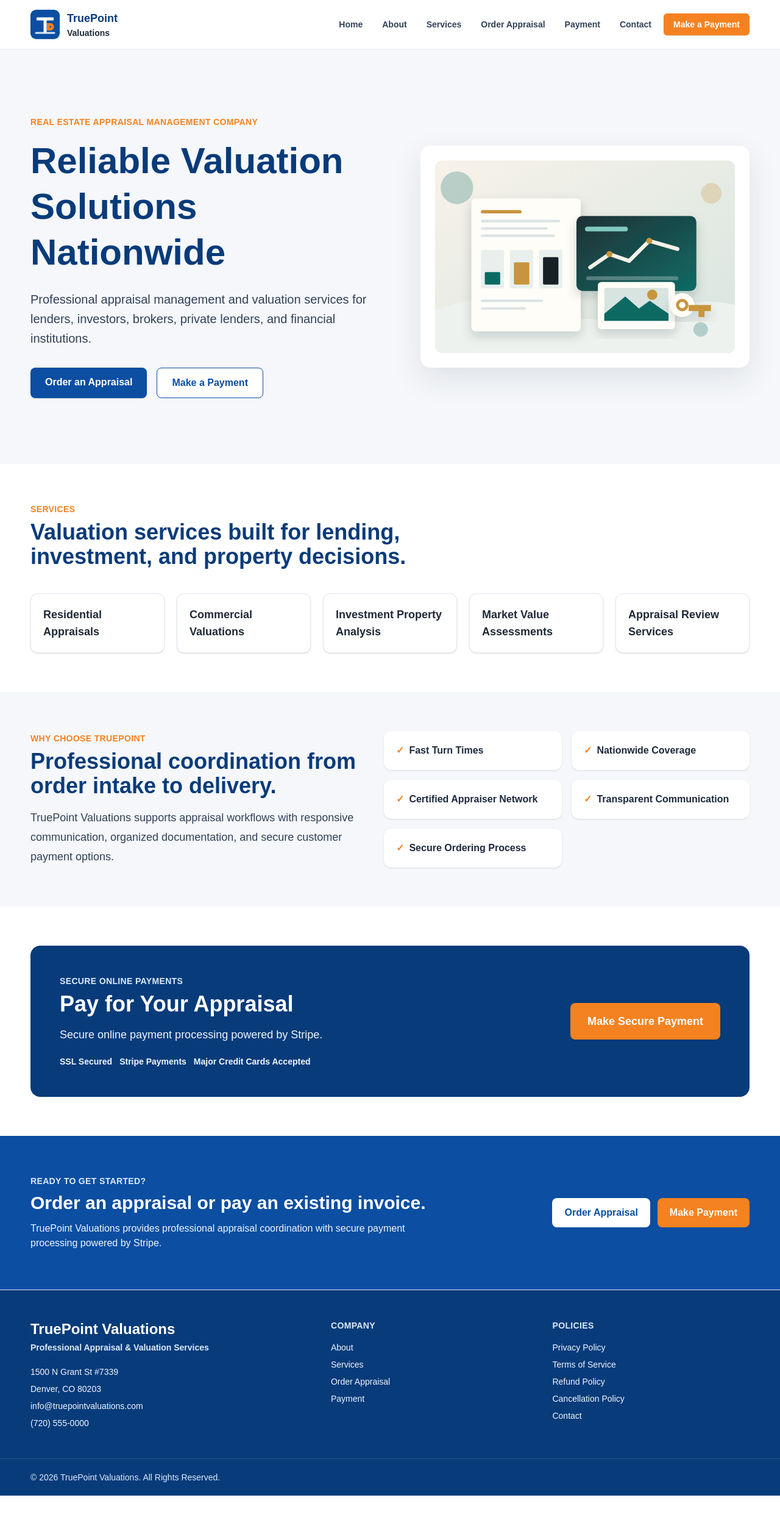
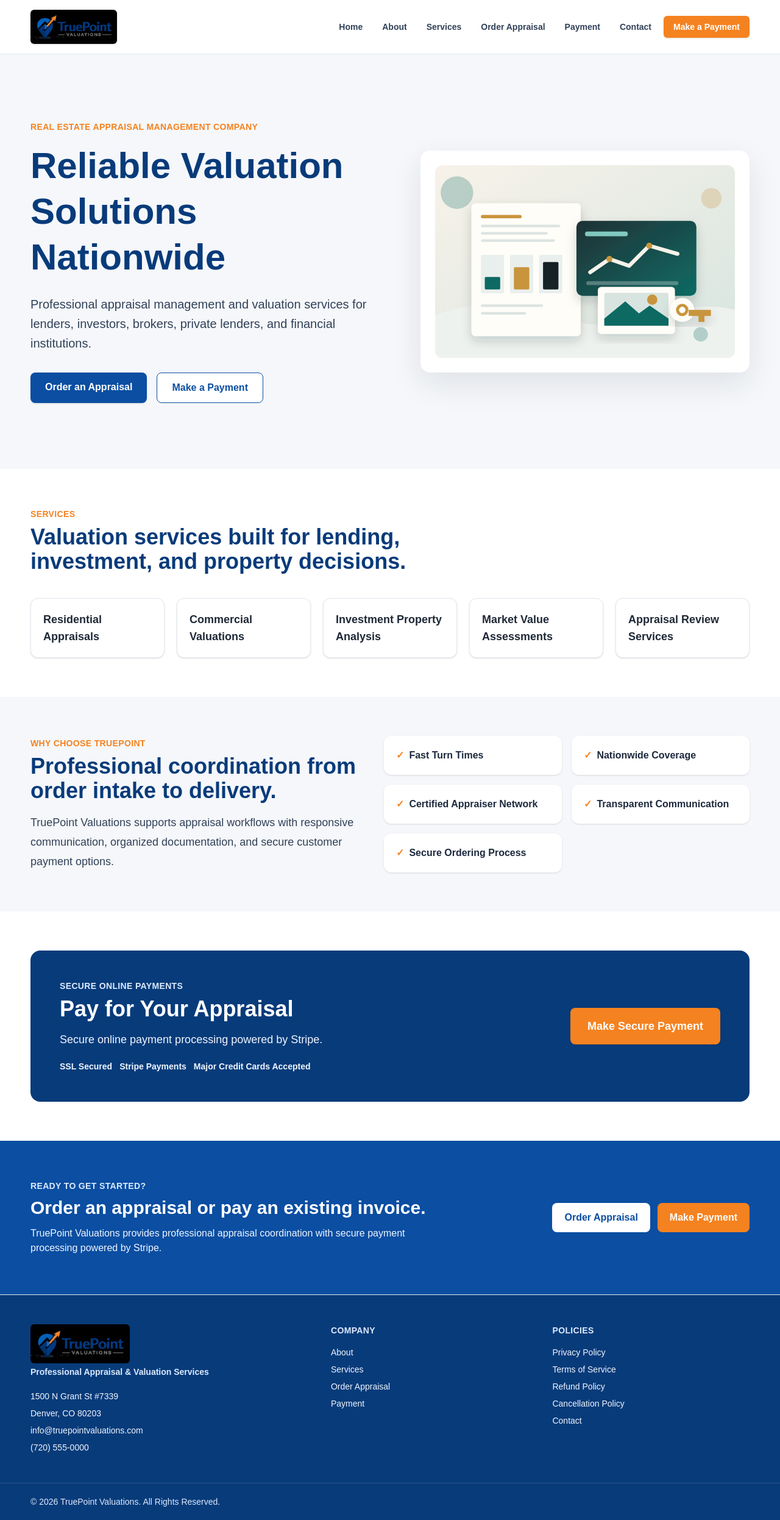
Before and after one commit to mconklin-boop/True-point-Valuations, a Next.js app: page / in a window 1280 px wide. Shown: the whole page at 61% size. Before the commit the page ends 2453 px from the top, so only its background shows below. Built offline with nearby package versions, Linux system fonts and the light colour scheme.

Commit message:
Use official TruePoint logo

```diff
--- a/components/Footer.tsx
+++ b/components/Footer.tsx
@@ -15,7 +15,11 @@ export function Footer() {
       <div className="container-shell grid gap-10 py-12 md:grid-cols-[1.4fr_1fr_1fr]">
         <div>
           <div>
-            <p className="text-2xl font-black text-white">TruePoint Valuations</p>
+            <img
+              src="/logo.jpg"
+              alt="TruePoint Valuations"
+              className="h-16 w-auto max-w-[300px] rounded-md object-contain"
+            />
             <p className="mt-1 text-sm font-semibold text-blue-100">Professional Appraisal & Valuation Services</p>
           </div>
           <div className="mt-5 space-y-2 text-sm text-blue-50">
--- a/components/Logo.tsx
+++ b/components/Logo.tsx
@@ -2,12 +2,12 @@ import Link from "next/link";
 
 export function Logo() {
   return (
-    <Link href="/" className="flex items-center gap-3" aria-label="TruePoint Valuations home">
-      <img src="/logo.svg" alt="" className="h-12 w-12 rounded-lg shadow-sm" />
-      <span className="leading-tight">
-        <span className="block text-lg font-extrabold text-[#083B7A]">TruePoint</span>
-        <span className="block text-sm font-semibold text-[#1F2937]">Valuations</span>
-      </span>
+    <Link href="/" className="inline-flex items-center" aria-label="TruePoint Valuations home">
+      <img
+        src="/logo.jpg"
+        alt="TruePoint Valuations"
+        className="h-14 w-auto max-w-[260px] rounded-md object-contain shadow-sm"
+      />
     </Link>
   );
 }
```
Also changed, not shown: public/logo.jpg (added).
